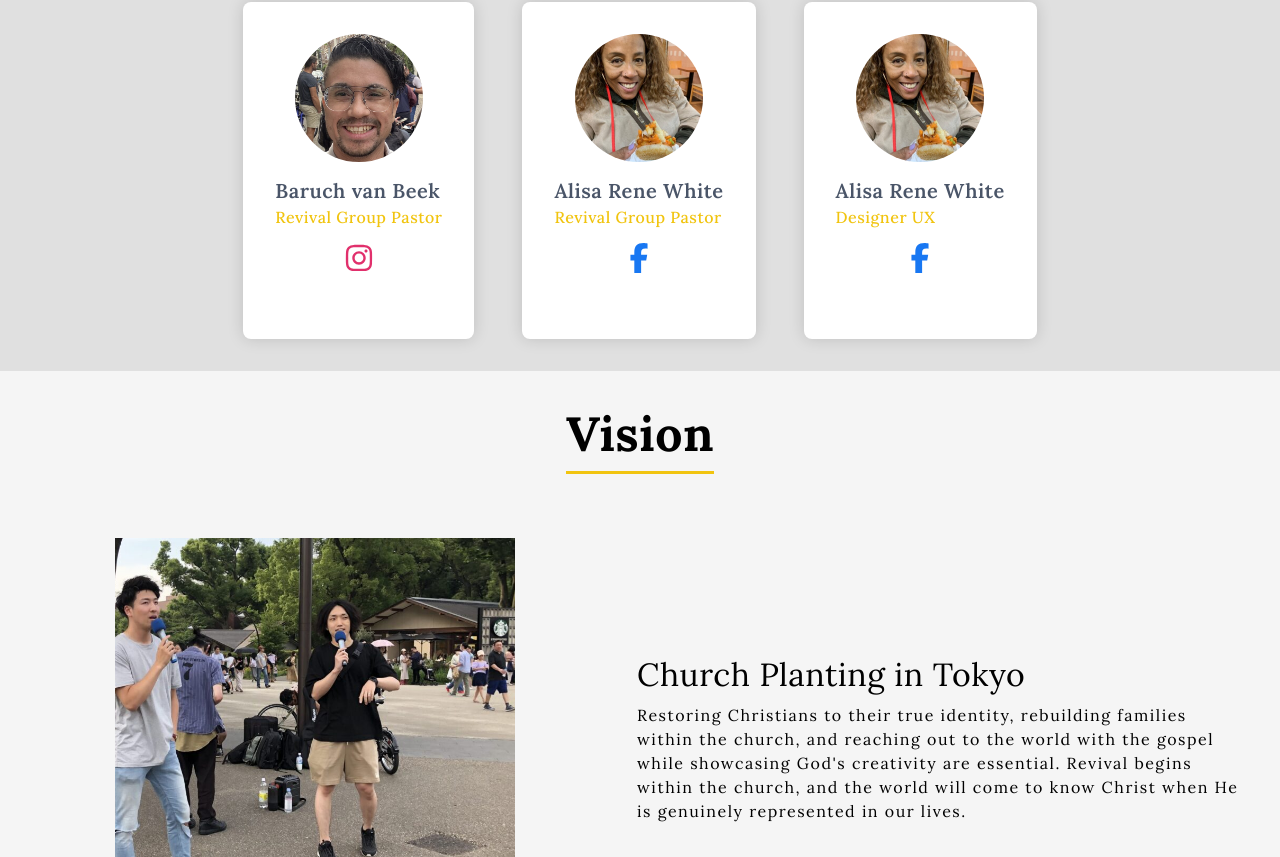
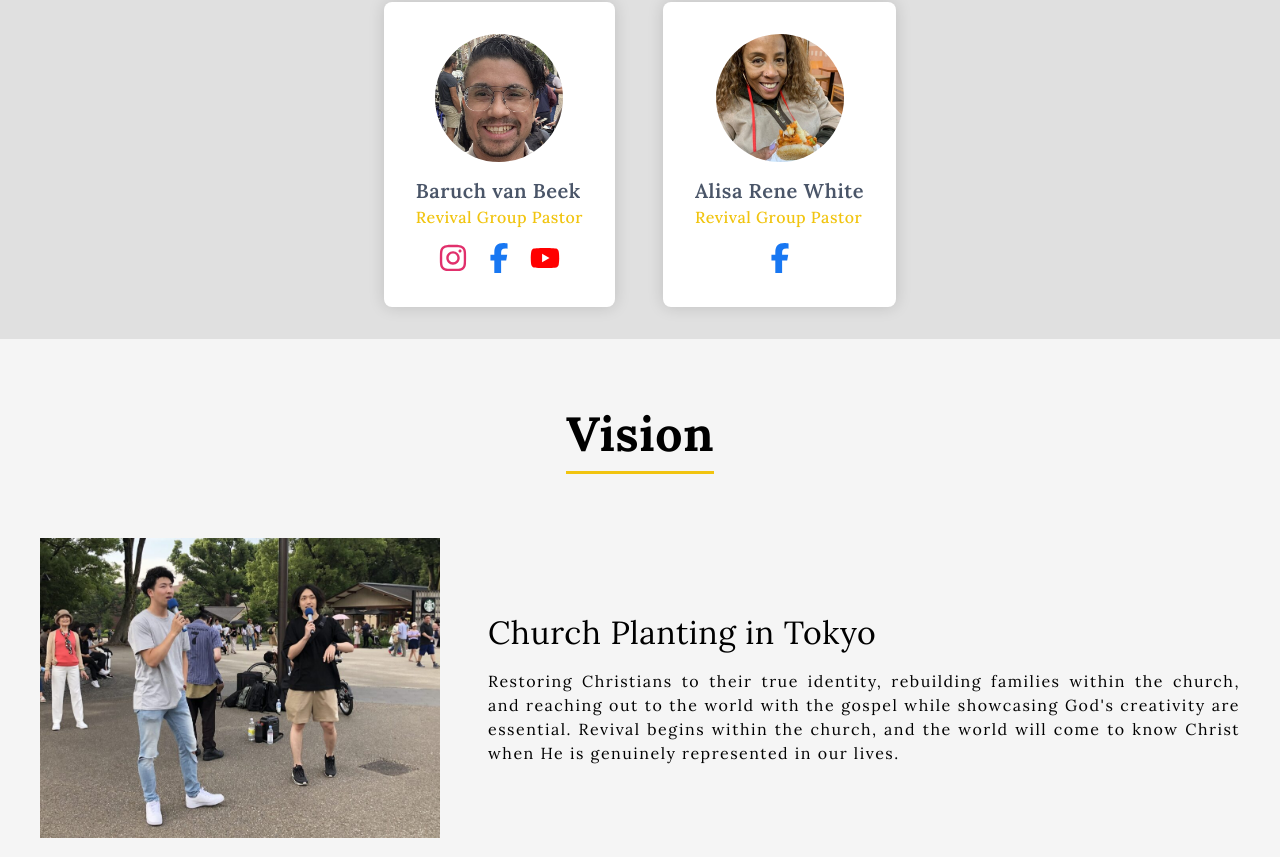
Before and after one commit to ichavesbr/awakening-asia, a Next.js app: page /about in a window 1280 px wide. Shown: the part 1043-1900 px from the top of the page. Built offline with nearby package versions, Linux system fonts and the light colour scheme.

Commit message:
added youtube icon possibility in type Employee and SnsIcons component

```diff
--- a/app/about/page.css
+++ b/app/about/page.css
@@ -7,10 +7,12 @@
   text-align: center;
   margin-bottom: 1rem;
 }
+
 .about .about-txt p {
   color: rgb(118, 118, 118);
   text-align: center;
   font-size: 1.25rem;
+  text-align: justify;
 }
 
 .pastors {
@@ -30,6 +32,7 @@
 .statement-of-faith .section-wrapper {
   justify-content: center;
   flex-direction: column;
+  text-align: justify;
 }
 
 .team-title {
@@ -39,11 +42,17 @@
   margin-bottom: 2rem;
 }
 
-.team-socials {
+.large-card .team-socials {
   display: flex;
   justify-content: center;
   gap: 1rem;
   margin-bottom: 2rem;
+}
+
+.small-card .team-socials {
+  display: flex;
+  justify-content: center;
+  gap: 1rem;
 }
 
 .instagram-link {
@@ -62,6 +71,15 @@
 
 .facebook-link:hover {
   color: #165eaa;
+}
+
+.youtube-link {
+  color: #ff0000;
+  transition: color 0.2s;
+}
+
+.youtube-link:hover {
+  color: #cc0000;
 }
 
 .no-socials {
@@ -162,41 +180,50 @@
 }
 
 /* VISION SECTION */
+.vision {
+  padding: 4rem 2rem;
+}
+
 .vision-wrapper {
   display: flex;
   gap: 3rem;
 }
 
 .vision-wrapper img {
-  max-width: 400px;
+  width: 400px;
 }
 
-.vision-wrapper + .vision-wrapper {
+/* .vision-wrapper + .vision-wrapper {
   margin-top: 5rem;
-}
+} */
 
 .vision-img-wrapper {
   display: flex;
   align-items: center;
   justify-content: center;
-  width: 200%;
+  max-width: 800px;
 }
 
 .vision-img-wrapper img {
-  width: 100%;
-  height: 400px;
+  height: 300px;
   object-fit: cover;
   object-position: right;
 }
 
 .vision-txt {
+  gap: 0.5rem;
   display: flex;
+  align-items: center;
   justify-content: center;
-  align-items: center;
   flex-direction: column;
 }
+
 .vision-txt h3 {
   align-self: flex-start;
+}
+
+.vision-txt p {
+  text-align: justify;
 }
 
 .vision-wrapper h3 {
@@ -216,7 +243,6 @@
 .vision-leader {
   background-color: #b0b0b0;
   margin: 0;
-  padding: 2rem;
 }
 
 /* STATEMENT OF FAITH */
@@ -253,7 +279,7 @@
     align-items: center;
     flex-direction: column;
     justify-content: center;
-    margin-left: 2rem;
+    margin-left: 3rem;
   }
   .small-card .team-image {
     border: none;
@@ -263,6 +289,9 @@
   .vision-img-wrapper,
   .leaders-img {
     display: none;
+  }
+  .vision {
+    padding: 2rem 2rem;
   }
   .vision-txt {
     padding: 0;
--- a/app/about/page.tsx
+++ b/app/about/page.tsx
@@ -11,6 +11,7 @@ type Employee = {
   message?: string
   instagram?: string
   facebook?: string
+  youtube?: string
 }
 
 const employees: Employee[] = [
@@ -37,16 +38,12 @@ const employees: Employee[] = [
     role: "Revival Group Pastor",
     image: "/pastor-baruch.png",
     instagram: "baruchvanbeek",
+    facebook: "baruchvanbeek",
+    youtube: "user/bjvb1991",
   },
   {
     name: "Alisa Rene White",
     role: "Revival Group Pastor",
-    image: "/pastor-alisa.png",
-    facebook: "alisarene",
-  },
-  {
-    name: "Alisa Rene White",
-    role: "Designer UX",
     image: "/pastor-alisa.png",
     facebook: "alisarene",
   },
@@ -80,6 +77,16 @@ const SnsIcons = ({ employee }: { employee: Employee }) => (
           style={{ width: "30px", height: "30px" }}
           className={`${faFacebookF}-icon`}
         />
+      </a>
+    )}
+    {employee.youtube && (
+      <a
+        href={`https://youtube.com/${employee.facebook}`}
+        className="youtube-link"
+        aria-label={`Youtube of ${employee.name}`}
+        target="_blank"
+        rel="noopener noreferrer">
+        <FontAwesomeIcon icon={faYoutube} style={{ width: "30px", height: "30px" }} className={`${faYoutube}-icon`} />
       </a>
     )}
   </div>
@@ -190,6 +197,7 @@ export default function About() {
       </section>
 
       <section className="vision stadium">
+        <div className="section-wrapper">
           <div className="vision-wrapper">
             <div className="vision-img-wrapper">
               <Image src="/stadium.png" alt="vision image" height={300} width={400} />
@@ -201,6 +209,7 @@ export default function About() {
                 like Japan, is often referred to as the graveyard of missions, many souls are being saved through annual
                 stadium events. We believe that something similar will happen in Japan.
               </p>
+            </div>
           </div>
         </div>
       </section>
```
Lines whose indentation alone changed are shown as unchanged.
